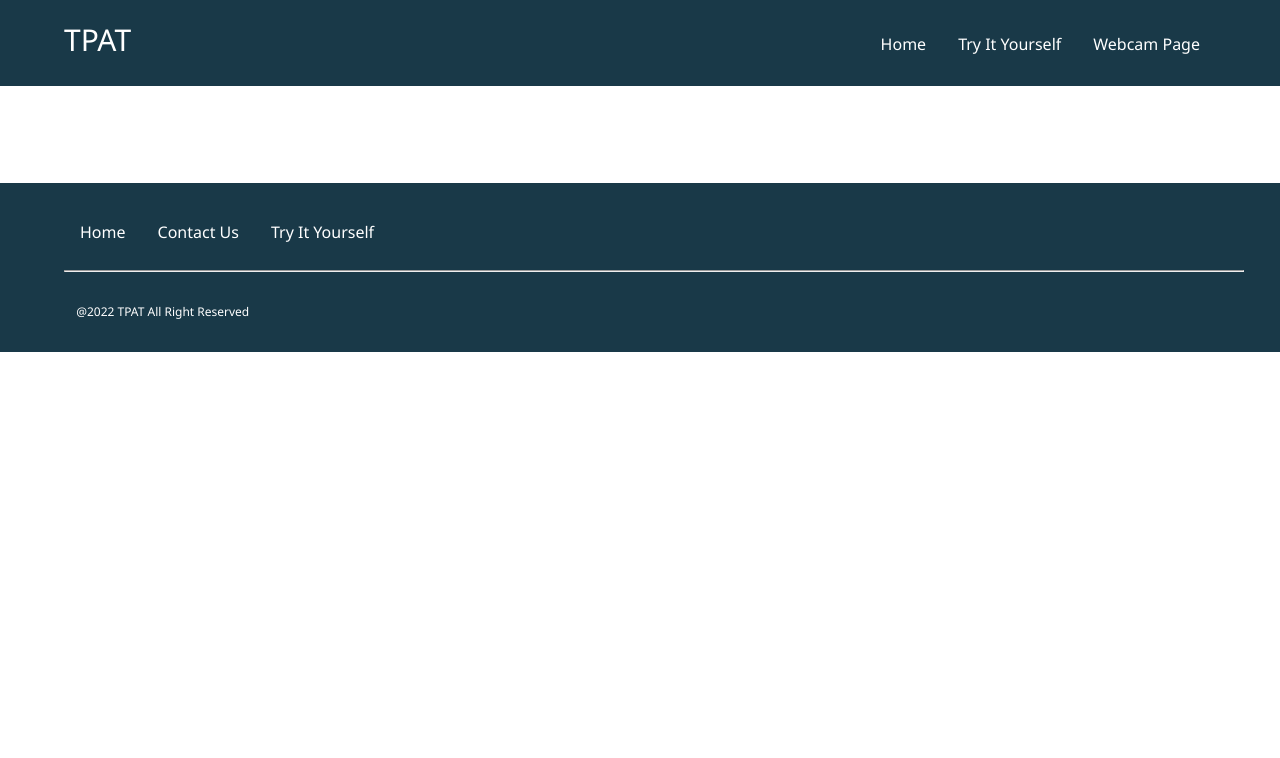
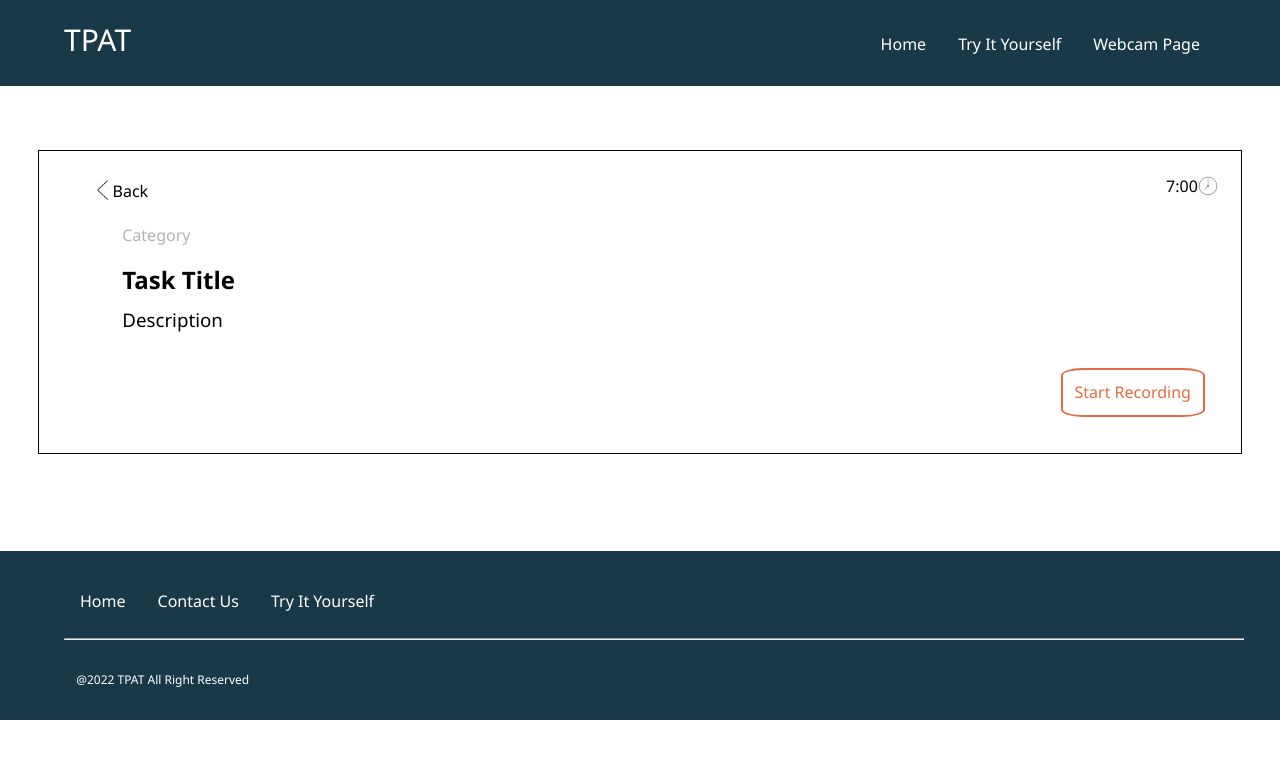
Before and after one commit to hicsail/tpat, a React (Create React App) app: page /tutorial in a window 1280 px wide. Shown: the top 758 px of the page. Built offline with nearby package versions, Linux system fonts and the light colour scheme.

Commit message:
adding instructional tutorial pages

```diff
--- a/package.json
+++ b/package.json
@@ -23,6 +23,7 @@
     "react-dom": "^18.2.0",
     "react-icons": "^4.4.0",
     "react-media-recorder": "^1.6.6",
+    "react-modal": "^3.15.1",
     "react-record-webcam": "^0.0.14",
     "react-router-dom": "^6.3.0",
     "react-scripts": "5.0.1",
--- a/src/App.css
+++ b/src/App.css
@@ -70,6 +70,74 @@
     text-align: center;
 }
 
+
+/*Tutorial Modals*/
+
+.tutorial .tutor-btn[tabindex]:focus {
+    color: green;
+}
+
+.tutorial .tutor-btn {
+    color: red;
+    cursor: pointer;
+    border: 0;
+}
+
+.tutorial .tutor-task-btn {
+    color: red;
+    cursor: pointer;
+    border: 0;
+    font-size: 20px;
+}
+
+.tutorial .tutor-time-btn {
+    color: red;
+    cursor: pointer;
+    border: 0;
+    font-size: 15px;
+}
+
+.tutorial .tutor-description-btn {
+    color: red;
+    cursor: pointer;
+    border: 0;
+    font-size: 30px;
+}
+
+.tutorial .tutor-btn:vistied {
+    color: green;
+}
+
+.tutorial button.active {
+    color: green;
+}
+
+.tutorial button:active {
+    color: green;
+}
+
+.mymodal {
+    position: fixed;
+    top: 50%;
+    left: 50%;
+    transform: translate(-50%, -50%);
+    border: 1px solid #ccc;
+    background: #fff;
+    overflow: auto;
+    border-radius: 4px;
+    outline: none;
+    padding: 20px;
+}
+
+.myoverlay {
+    position: fixed;
+    top: 0;
+    left: 0;
+    right: 0;
+    bottom: 0;
+    background-color: rgba(0, 0, 0, 0.75);
+}
+
 @media only screen and (min-width: 1800px) {
     .body {
         min-height: 800px;
--- a/src/components/Card.js
+++ b/src/components/Card.js
@@ -36,8 +36,9 @@ const Card = (props) => {
             >
               {props.time}
             </p>
+            {props.id === "0" ? (
               <a
-              href={`/instruction/${props.id}`}
+                href="./tutorial"
                 style={{
                   border: "2px solid #e26c40",
                   padding: "1%",
@@ -51,6 +52,24 @@ const Card = (props) => {
               >
                 Start
               </a>
+            ) : (
+              <a
+                //href={`/instruction/${props.id}`}
+                href={`/task/${props.id}`}
+                style={{
+                  border: "2px solid #e26c40",
+                  padding: "1%",
+                  color: "#e26c40",
+                  borderRadius: "20%",
+                  textDecoration: "none",
+                  marginBottom: "2%",
+                }}
+                id={props.id}
+                name="Start"
+              >
+                Start
+              </a>
+            )}
           </div>
         </div>
       </div>
--- /dev/null
+++ b/src/components/Modal.js
@@ -0,0 +1,25 @@
+import Modal from "react-modal";
+import { useState } from "react";
+
+function ModalComponent(props) {
+  const [isOpen, setIsOpen] = useState(false);
+
+  function toggleModal() {
+    setIsOpen(!isOpen);
+  }
+  return (
+    <Modal
+      isOpen={isOpen}
+      onRequestClose={toggleModal}
+      contentLabel="My dialog"
+      className="mymodal"
+      overlayClassName="myoverlay"
+      closeTimeoutMS={500}
+    >
+      <div style={{ paddingBottom: "4%" }}>{props.description}</div>
+      <button onClick={toggleModal}>Close modal</button>
+    </Modal>
+  );
+}
+
+export default ModalComponent;
--- a/src/components/Timer.js
+++ b/src/components/Timer.js
@@ -1,12 +1,10 @@
-import React, { useEffect } from "react";
-import { useNavigate } from "react-router-dom";
+import React from "react";
+//import { useNavigate } from "react-router-dom";
 
 const CountDownTimer = ({ hoursMinSecs }) => {
   const { minutes = 0, seconds = 0 } = hoursMinSecs;
   const [[mins, secs], setTime] = React.useState([minutes, seconds]);
-  const navigate = useNavigate();
-
-
+  //const navigate = useNavigate();
 
   const tick = () => {
     if (mins === 0 && secs === 0) {
@@ -18,7 +16,7 @@ const CountDownTimer = ({ hoursMinSecs }) => {
     }
   };
 
-  const reset = () => setTime([parseInt(minutes), parseInt(seconds)]);
+  //const reset = () => setTime([parseInt(minutes), parseInt(seconds)]);
 
   React.useEffect(() => {
     const timerId = setInterval(() => tick(), 1000);
--- a/src/data.json
+++ b/src/data.json
@@ -1,4 +1,13 @@
 [{
+        "id": "0",
+        "category": "tutorial",
+        "title": "Tutorial Walk-through ",
+        "description": "This is task 1. It is a long established fact that a reader will be distracted by the readable content of a page when looking at its layout. The point of using Lorem Ipsum is that it has a more-or-less normal distribution of letters, as opposed to using 'Content here, content here', making it look like readable English. ",
+        "time": "7 mins",
+        "imgURL": "#",
+        "video": "#"
+    },
+    {
         "id": "1",
         "category": "math",
         "title": "Task 1",
--- a/src/navigation/Main.js
+++ b/src/navigation/Main.js
@@ -9,6 +9,8 @@ import Task from "../pages/task";
 import WebCam from "../pages/webcam";
 import Contact from "../pages/contact";
 import Instruction from "../pages/instruction";
+import Tutorial from "../pages/tutorial";
+import Tutorial2 from "../pages/tutorial2";
 
 export const Main = () => {
   return (
@@ -18,6 +20,8 @@ export const Main = () => {
         <Route path="/about" element={<About />} />
         <Route path="/try-it-yourself" element={<TryItYourself />} />
         <Route path="/webcam" element={<WebCam />} />
+        <Route path="/tutorial" element={<Tutorial />} />
+        <Route path="/tutorial2" element={<Tutorial2 />} />
         <Route path="/contact" element={<Contact />} />
         <Route path="/task/:id" element={<Task />} />
         <Route path="/instruction/:id" element={<Instruction />} />
--- a/src/pages/task.js
+++ b/src/pages/task.js
@@ -7,14 +7,14 @@ import { useNavigate } from "react-router-dom";
 function Task() {
   // Get ID from URL
   const { id } = useParams();
-  const hoursMinSecs = { minutes: 0, seconds: 3 };
+  const hoursMinSecs = { minutes: 7, seconds: 0 };
   const navigate = useNavigate();
 
   useEffect(() => {
     setTimeout(() => {
       navigate("/webcam");
       //1 second = 1000 millisecond
-    }, 3000);
+    }, 420000);
   });
 
   //<div>Task {id}</div>
@@ -81,13 +81,13 @@ function Task() {
             color: "#B3B3B3",
           }}
         >
-          {data[id - 1].category}
+          {data[id].category}
         </p>
 
         <h2
           style={{ paddingBottom: "1%", fontWeight: "bold", paddingLeft: "2%" }}
         >
-          {data[id - 1].title}
+          {data[id].title}
         </h2>
         {hoursMinSecs ? (
           <h3
--- a/src/pages/tryityourself.js
+++ b/src/pages/tryityourself.js
@@ -1,5 +1,5 @@
 import * as React from "react";
-import Button from "../components/Btn";
+
 import Card from "../components/Card";
 import data from "../data.json";
 
--- /dev/null
+++ b/src/pages/tutorial.js
@@ -0,0 +1,118 @@
+import React, { useState } from "react";
+import Modal from "react-modal";
+//import Modal from "../components/Modal";
+
+Modal.setAppElement("#root");
+
+function Tutorial() {
+  const hoursMinSecs = { minutes: 7, seconds: 0 };
+  return (
+    <div
+      style={{
+        border: "1px solid black",
+        marginTop: "5%",
+        marginLeft: "3%",
+        marginRight: "3%",
+      }}
+    >
+      <div style={{ marginLeft: "5%", marginTop: "2%", paddingBottom: "2%" }}>
+        <div
+          style={{
+            display: "flex",
+            justifyContent: "space-between",
+            alignItems: "center",
+            paddingRight: "2%",
+          }}
+        >
+          <div style={{ display: "flex", justifyContent: "inline" }}>
+            <img
+              style={{ paddingLeft: "0.5%" }}
+              src={require("../images/Arrow.png")}
+              class="img"
+              alt="arrow icon"
+            />
+            <a
+              style={{
+                textDecoration: "none",
+                color: "black",
+                paddingLeft: "10%",
+              }}
+              href="/try-it-yourself"
+            >
+              Back
+            </a>
+          </div>
+
+          <div
+            style={{
+              display: "flex",
+              justifyContent: "flex-start",
+              alignItems: "center",
+              paddingBottom: "1%",
+            }}
+          >
+            7:00
+            <img
+              style={{ paddingLeft: "0.5%" }}
+              src={require("../images/Clock.png")}
+              class="img"
+              alt="clock icon"
+            />
+          </div>
+        </div>
+
+        <p
+          style={{
+            paddingBottom: "1%",
+            paddingTop: "1%",
+            paddingLeft: "2%",
+            color: "#B3B3B3",
+          }}
+        >
+          Category
+        </p>
+
+        <h2
+          style={{ paddingBottom: "1%", fontWeight: "bold", paddingLeft: "2%" }}
+        >
+          Task Title
+        </h2>
+        {hoursMinSecs ? (
+          <h3
+            style={{
+              paddingBottom: "1%",
+              fontWeight: "normal",
+              paddingLeft: "2%",
+            }}
+          >
+            Description
+          </h3>
+        ) : null}
+      </div>
+
+      <div
+        style={{
+          display: "flex",
+          justifyContent: "flex-end",
+          marginRight: "3%",
+          marginBottom: "3%",
+        }}
+      >
+        <a
+          style={{
+            border: "2px solid #e26c40",
+            padding: "1%",
+            color: "#e26c40",
+            borderRadius: "15%",
+            textDecoration: "none",
+          }}
+          href="/tutorial2"
+        >
+          Start Recording
+        </a>
+      </div>
+    </div>
+  );
+}
+
+export default Tutorial;
--- /dev/null
+++ b/src/pages/tutorial2.js
@@ -0,0 +1,64 @@
+import React, { useState, useEffect } from "react";
+import CountDownTimer from "../components/Timer";
+import { useRecordWebcam, CAMERA_STATUS } from "react-record-webcam";
+
+const OPTIONS = {
+  filename: "video",
+  fileType: "webm",
+  codec: { audio: "aac" | "opus", video: "av1" | "avc" | "vp8" },
+  width: 1920,
+  height: 1080,
+};
+
+function Tutorial2() {
+  const hoursMinSecs = { minutes: 7, seconds: 2 };
+  const [isRecord, setRecord] = useState(false);
+  const recordWebcam = useRecordWebcam(OPTIONS);
+  return (
+    <div style={{ marginLeft: "5%", paddingTop: "3%", marginRight: "5%" }}>
+      <p>Camera status: {recordWebcam.status}</p>
+      {recordWebcam.status === CAMERA_STATUS.RECORDING ? (
+        <CountDownTimer hoursMinSecs={hoursMinSecs} />
+      ) : (
+        <p>Time Limit: 7 minutes</p>
+      )}
+
+      <div class="webcam">
+        <button
+          disabled={
+            recordWebcam.status === CAMERA_STATUS.OPEN ||
+            recordWebcam.status === CAMERA_STATUS.RECORDING ||
+            recordWebcam.status === CAMERA_STATUS.PREVIEW
+          }
+          onClick={recordWebcam.open}
+        >
+          Open camera
+        </button>
+        <button
+          disabled={
+            recordWebcam.status === CAMERA_STATUS.CLOSED ||
+            recordWebcam.status === CAMERA_STATUS.RECORDING ||
+            recordWebcam.status === CAMERA_STATUS.PREVIEW
+          }
+          onClick={() => {
+            recordWebcam.start();
+            setRecord(!isRecord);
+          }}
+        >
+          Start recording
+        </button>
+        <button
+          disabled={recordWebcam.status !== CAMERA_STATUS.RECORDING}
+          onClick={() => {
+            recordWebcam.stop();
+            setRecord(!isRecord);
+          }}
+        >
+          Stop recording
+        </button>
+      </div>
+    </div>
+  );
+}
+
+export default Tutorial2;
--- a/src/pages/webcam.js
+++ b/src/pages/webcam.js
@@ -5,7 +5,7 @@ import { useNavigate } from "react-router-dom";
 import { useRecordWebcam, CAMERA_STATUS } from "react-record-webcam";
 const OPTIONS = {
   filename: "video",
-  fileType: "web3",
+  fileType: "webm",
   codec: { audio: "aac" | "opus", video: "av1" | "avc" | "vp8" },
   width: 1920,
   height: 1080,
@@ -15,19 +15,37 @@ export default function WebCam(props) {
   const navigate = useNavigate();
   const recordWebcam = useRecordWebcam(OPTIONS);
 
-  const hoursMinSecs = { minutes: 7, seconds: 30 };
+  const hoursMinSecs = { minutes: 7, seconds: 2 };
   const [isRecord, setRecord] = useState(false);
   useEffect(() => {
-    setTimeout(() => {
-      navigate("/");
-      //1 second = 1000 millisecond
-    }, 450000);
+    if (recordWebcam.status === CAMERA_STATUS.RECORDING) {
+      setTimeout(() => {
+        navigate("/");
+        //1 second = 1000 millisecond
+      }, 422000);
+    }
+
+    if (recordWebcam.status === CAMERA_STATUS.RECORDING) {
+      setTimeout(() => {
+        recordWebcam.stop();
+        //recordWebcam.getRecording();
+        //1 second = 1000 millisecond
+      }, 420000);
+    }
+    if (recordWebcam.status === CAMERA_STATUS.PREVIEW) {
+      recordWebcam.download();
+    }
   });
 
   return (
     <div style={{ marginLeft: "5%", paddingTop: "3%", marginRight: "5%" }}>
       <p>Camera status: {recordWebcam.status}</p>
-      <CountDownTimer hoursMinSecs={hoursMinSecs} />
+      {recordWebcam.status === CAMERA_STATUS.RECORDING ? (
+        <CountDownTimer hoursMinSecs={hoursMinSecs} />
+      ) : (
+        <p>Time Limit: 7 minutes</p>
+      )}
+
       <div class="webcam">
         <button
           disabled={
@@ -41,7 +59,6 @@ export default function WebCam(props) {
         </button>
         <button
           disabled={
-            recordWebcam.status === CAMERA_STATUS.OPEN ||
             recordWebcam.status === CAMERA_STATUS.CLOSED ||
             recordWebcam.status === CAMERA_STATUS.RECORDING ||
             recordWebcam.status === CAMERA_STATUS.PREVIEW
@@ -61,12 +78,6 @@ export default function WebCam(props) {
           }}
         >
           Stop recording
-        </button>
-        <button
-          disabled={recordWebcam.status !== CAMERA_STATUS.PREVIEW}
-          onClick={recordWebcam.download}
-        >
-          Download
         </button>
       </div>
       <video
```
Also changed, not shown: 2 other files (tests, documents, lock files or other folders). Lines whose indentation alone changed are shown as unchanged.
